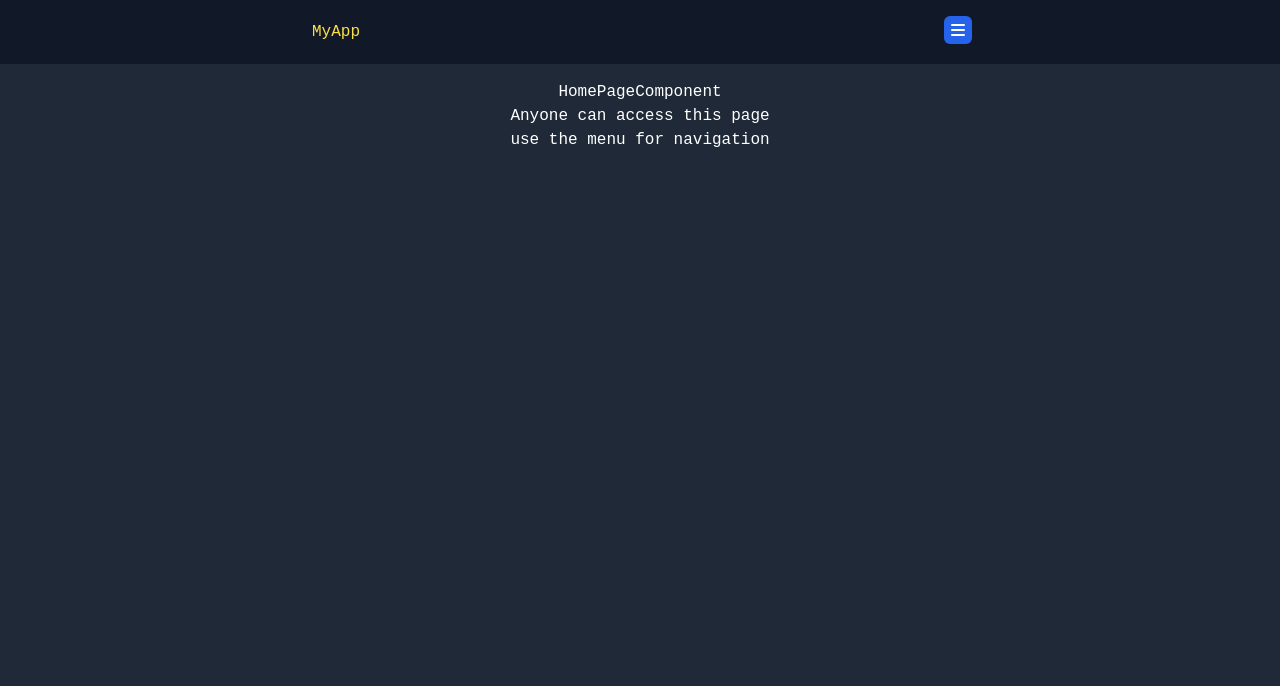
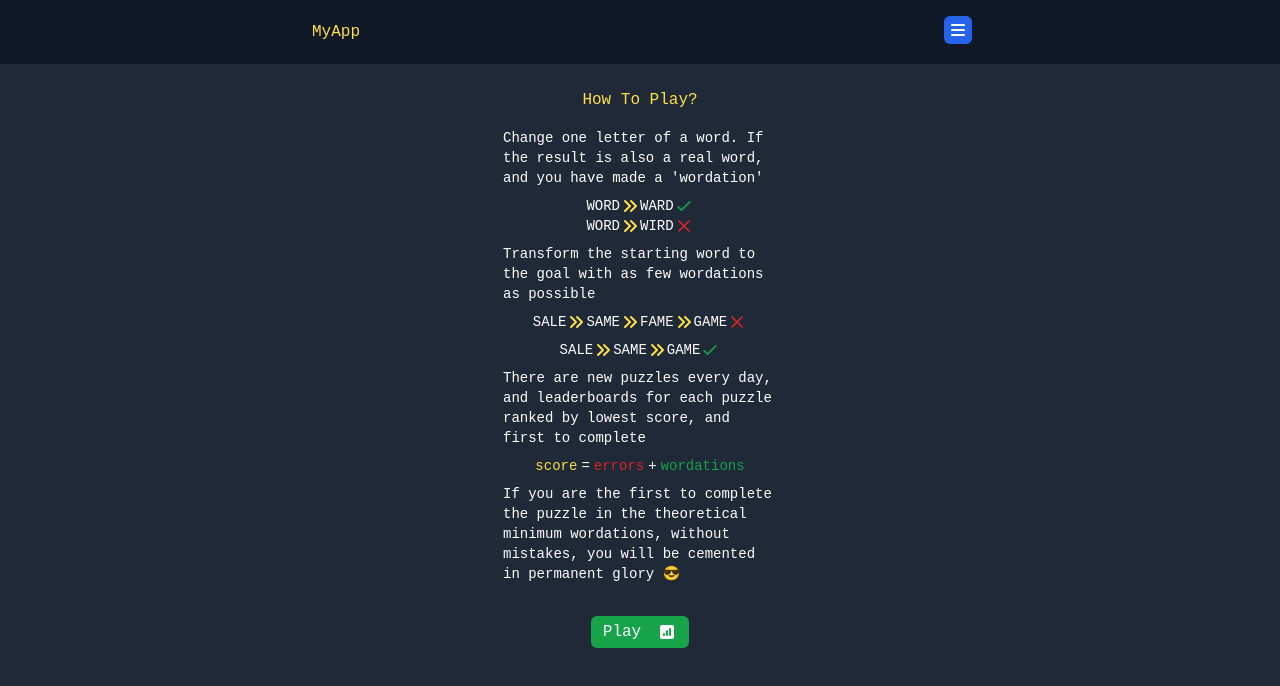
Before and after one commit to Abstractigakis/wordate-nextjs, a Next.js app: page / in a window 1280 px wide. Shown: the top 686 px of the page. Built offline with nearby package versions, Linux system fonts and the light colour scheme.

Commit message:
homepage

```diff
--- a/components/app/Wordate/Game/index.tsx
+++ b/components/app/Wordate/Game/index.tsx
@@ -21,6 +21,7 @@ import HowToPlay from "../Messages/HowToPlay";
 import KeyboardLetter from "../KeyboardLetter";
 import GameStateLetter from "../GameStateLetter";
 import GameHud from "../GameHub";
+import { shootFireworks } from "@lib/fireworks";
 
 export interface IGameProps {
   faunaPuzzle: IFaunaPuzzle;
@@ -111,6 +112,8 @@ const Game: FC<IGameProps> = ({ faunaPuzzle, faunaUser, setView }) => {
 
   const wordationWinAnim = (newWord: string) => {
     toast.success(`WINNER!`);
+
+    shootFireworks({ duration: 3000 });
 
     setWinning(false);
     setTimeout(() => {
--- a/components/app/Wordate/Stats/index.tsx
+++ b/components/app/Wordate/Stats/index.tsx
@@ -13,7 +13,7 @@ const Stats = ({ faunaPuzzle, faunaUser }: IPuzzleProps) => {
       <div className="mt-4 p-2 w-full align-center max-w-sm max-h-1/6">
         <Leaderboard faunaPuzzle={faunaPuzzle} faunaUser={faunaUser} />
         <div className="mt-4">
-          <Histogram faunaPuzzle={faunaPuzzle} />
+          {/* <Histogram faunaPuzzle={faunaPuzzle} /> */}
         </div>
       </div>
     </div>
--- /dev/null
+++ b/components/app/pages/Home/index.tsx
@@ -0,0 +1,56 @@
+import HowToPlay from "@components/app/Wordate/Messages/HowToPlay";
+import Button from "@components/common/Button";
+import PageLoading from "@components/common/PageLoading";
+import { useRouter } from "next/router";
+import { useState } from "react";
+
+const Home = () => {
+  const router = useRouter();
+  const modalOpenState = useState<boolean>(false);
+  const [isMenuModalOpen, setIsMenuModalOpen] = modalOpenState;
+  const pageLoadingOpenState = useState<boolean>(false);
+  const [isPageLoadingOpenState, setIsPageLoadingOpenState] =
+    pageLoadingOpenState;
+  return (
+    <>
+      <PageLoading isLoading={pageLoadingOpenState[0]} />
+
+      <HowToPlay />
+
+      <div className="grid place-items-center">
+        <div className="m-2 p-2">
+          <Button
+            type="green"
+            onClick={() => {
+              setIsPageLoadingOpenState(true);
+              router.push("/play").then(() => {
+                setIsPageLoadingOpenState(false);
+                setIsMenuModalOpen(false);
+              });
+            }}
+          >
+            <a className="flex items-center">
+              <div className="px-2 flex-row">Play</div>
+              <div className="px-2 flex-row">
+                <svg
+                  xmlns="http://www.w3.org/2000/svg"
+                  className="h-5 w-5"
+                  viewBox="0 0 20 20"
+                  fill="currentColor"
+                >
+                  <path
+                    fillRule="evenodd"
+                    d="M5 3a2 2 0 00-2 2v10a2 2 0 002 2h10a2 2 0 002-2V5a2 2 0 00-2-2H5zm9 4a1 1 0 10-2 0v6a1 1 0 102 0V7zm-3 2a1 1 0 10-2 0v4a1 1 0 102 0V9zm-3 3a1 1 0 10-2 0v1a1 1 0 102 0v-1z"
+                    clipRule="evenodd"
+                  />
+                </svg>
+              </div>
+            </a>
+          </Button>
+        </div>
+      </div>
+    </>
+  );
+};
+
+export default Home;
--- a/package.json
+++ b/package.json
@@ -14,6 +14,7 @@
     "@stripe/react-stripe-js": "^1.8.1",
     "@stripe/stripe-js": "^1.31.0",
     "axios": "^0.27.2",
+    "canvas-confetti": "^1.5.1",
     "date-fns": "^2.28.0",
     "faunadb": "^4.5.4",
     "graphql-request": "^4.2.0",
--- a/pages/index.tsx
+++ b/pages/index.tsx
@@ -1,4 +1,4 @@
-import Home from "@components/common/pages/Home";
+import Home from "@components/app/pages/Home";
 import type { NextPage } from "next";
 import Head from "next/head";
 
```
Also changed, not shown: 1 other file (tests, documents, lock files or other folders).
